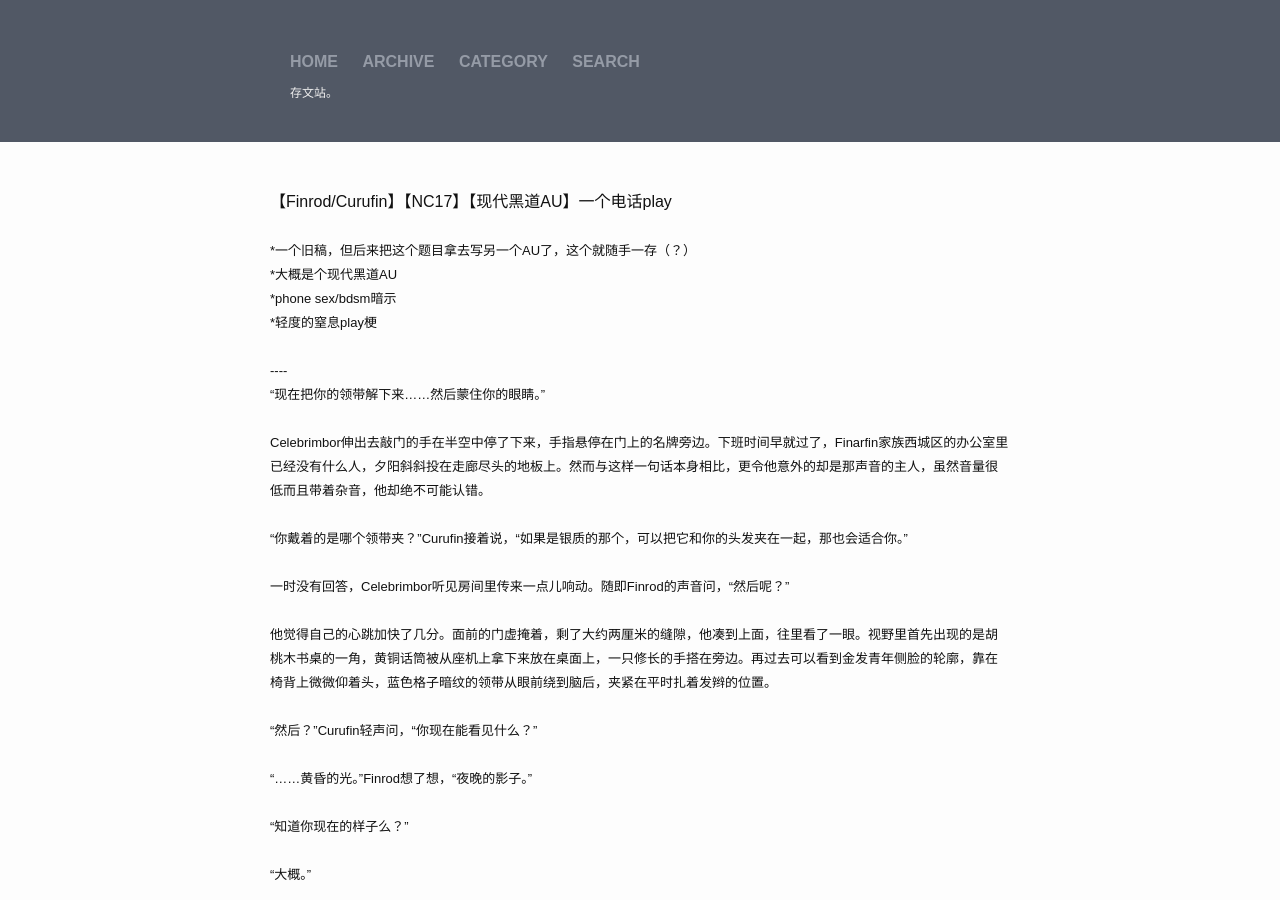
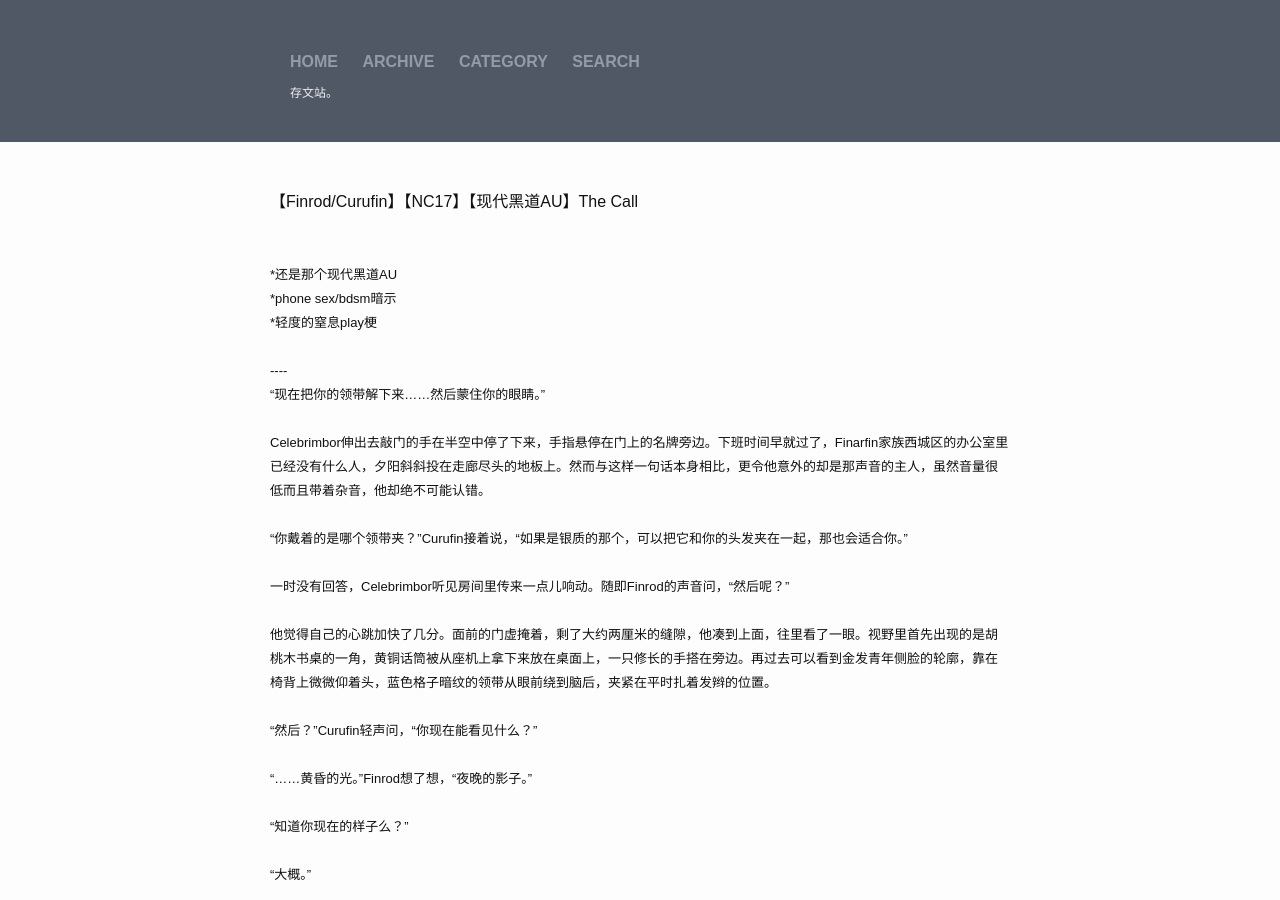
Before and after one commit to greylantern/greylantern.github.io, a Jekyll site: the page built from _posts/2015-03-09-【Finrod:Curufin】【NC17】【现代黑道AU】The Call.html, in a window 1280 px wide and 900 px high. Built offline with Jekyll 4.4.1, drawn with Linux system fonts in a browser that asks for light colours; comment, search, counter and statistics services are not loaded.

Commit message:
change a title

```diff
--- a/_posts/2015-03-09-【Finrod:Curufin】【NC17】【现代黑道AU】一个电话play.html
+++ b/_posts/2015-03-09-【Finrod:Curufin】【NC17】【现代黑道AU】The Call.html
@@ -1,21 +1,20 @@
 ---
 layout: default
-title:  "【Finrod/Curufin】【NC17】【现代黑道AU】一个电话play"
+title:  "【Finrod/Curufin】【NC17】【现代黑道AU】The Call"
 date:  2015-03-09
 categories: 精灵宝钻：刷新组：短篇
 ---
 
 
 <br>
-【Finrod/Curufin】【NC17】【现代黑道AU】一个电话play
+【Finrod/Curufin】【NC17】【现代黑道AU】The Call
 <br>
 <br>
 
 <font size="2" >
 
 
-*一个旧稿，但后来把这个题目拿去写另一个AU了，这个就随手一存（？）
-<br>*大概是个现代黑道AU
+<br>*还是那个现代黑道AU
 <br>*phone sex/bdsm暗示
 <br>*轻度的窒息play梗
 <br>
--- a/_posts/2016-04-24-【Finrod:Curufin】【cyberpunk AU】 Paranoia 26.html
+++ b/_posts/2016-04-24-【Finrod:Curufin】【cyberpunk AU】 Paranoia 26.html
@@ -31,8 +31,7 @@ categories: 精灵宝钻：刷新组：Paranoia
 <br>
 <br>“这不是哲学系的主系馆，只是刚好归他们所有的一栋房子。”金发的年轻人解释道，“有时候学生在这里上讨论课，但是大多数时候空着，他就把办公室搬了过来，觉得比较安静—— 反正他活在自己的世界里，别人也不大管他。以前我跟着他写论文的时候，常常整日在这里聊天。”
 <br>
-<br>他走上木屋门前的石阶，推开门做了个先请的手势。Curufin 走进去，意识到这里面比他按照房子外表想象的更舒服，起居室里壁炉燃着，跳动的橘红色火苗驱散了
-<br>屋外的寒意。壁炉前面放着几张看起来很柔软的扶手椅和座垫，四周的墙上悬着相框和装裱起来的证书，还有一些油画和挂毯。但是 Finrod 没有在这里停留，而是直接走向房间另一侧的木楼梯，领着他爬上二楼。
+<br>他走上木屋门前的石阶，推开门做了个先请的手势。Curufin 走进去，意识到这里面比他按照房子外表想象的更舒服，起居室里壁炉燃着，跳动的橘红色火苗驱散了屋外的寒意。壁炉前面放着几张看起来很柔软的扶手椅和座垫，四周的墙上悬着相框和装裱起来的证书，还有一些油画和挂毯。但是 Finrod 没有在这里停留，而是直接走向房间另一侧的木楼梯，领着他爬上二楼。
 <br>
 <br>他停在右手边的一扇木门前，敲了敲门。Curufin 听到屋里传来响动，一个声音说：“进来，Findaráto。”
 <br>
```
